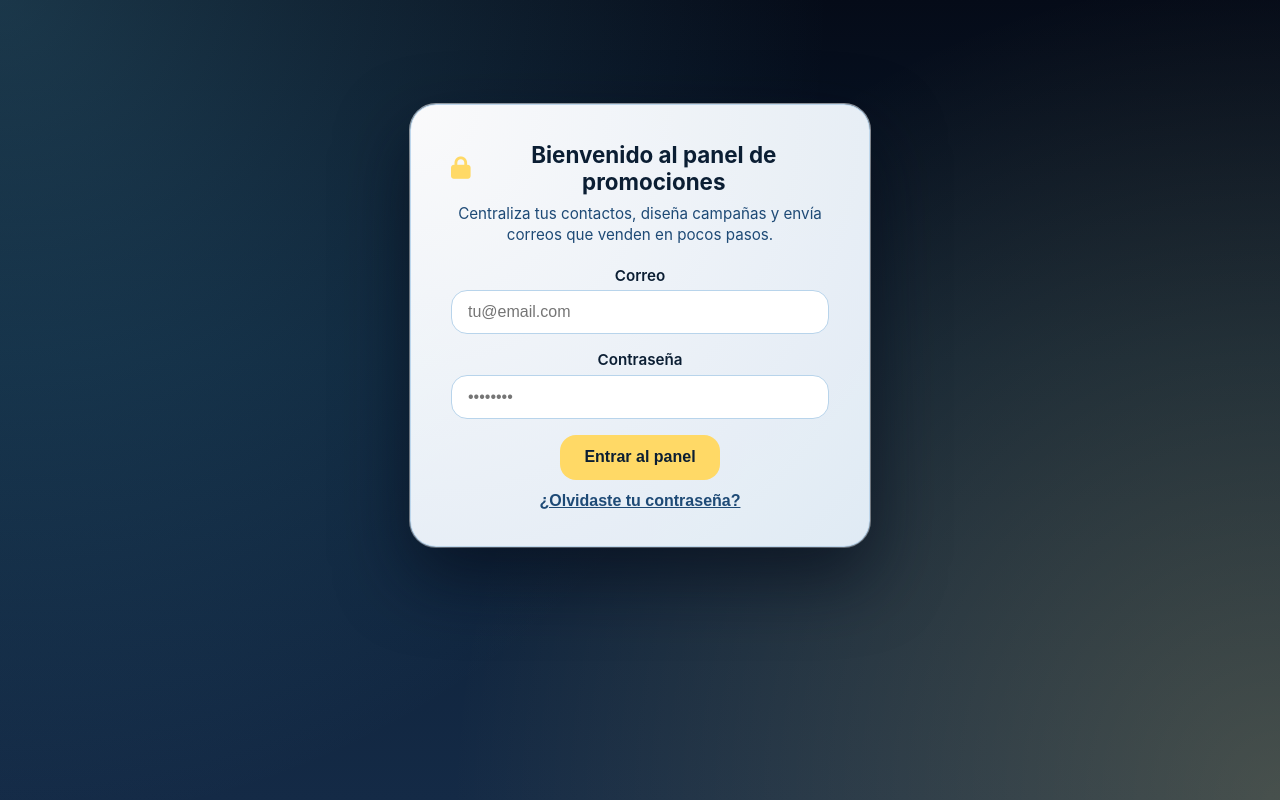
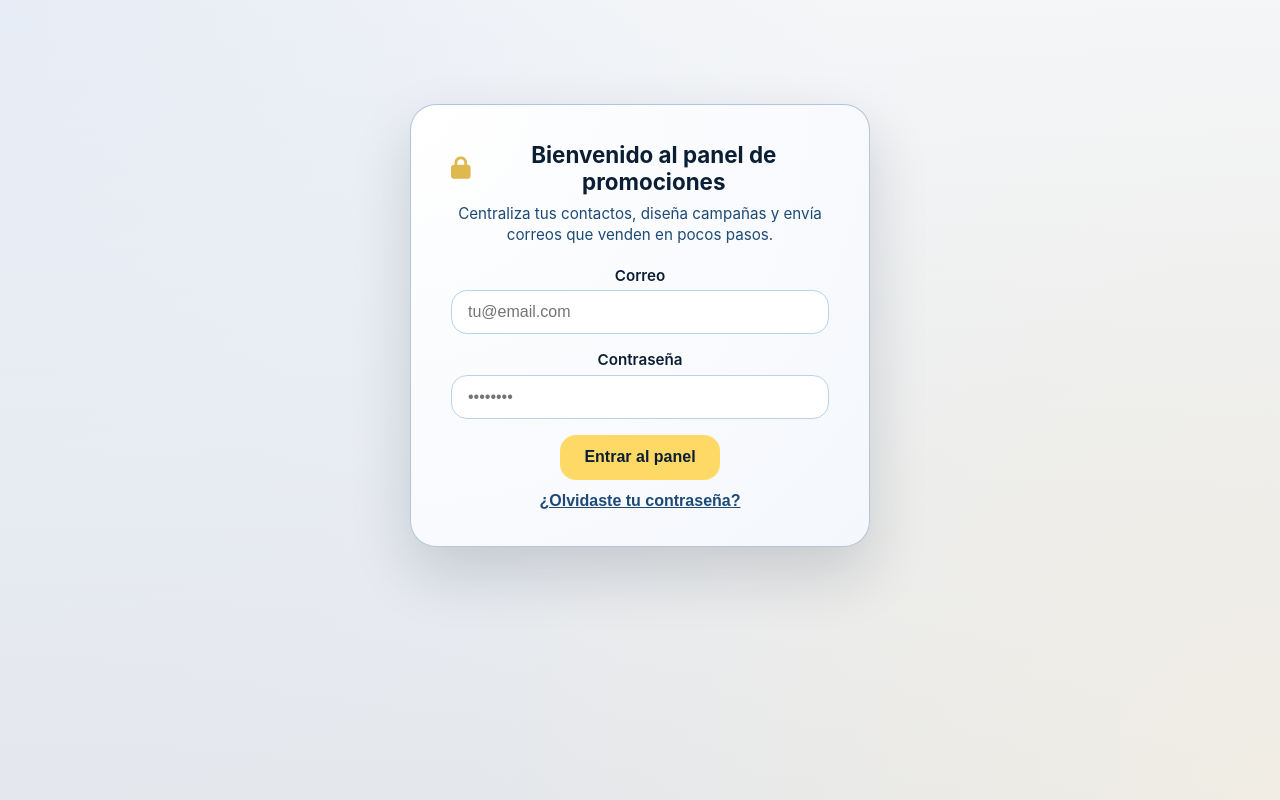
Before and after one commit to RoyVM2003/panel-ventas, a React (Vite) app: page / in a window 1280 px wide. Built offline with nearby package versions, Linux system fonts and the light colour scheme; no server answers.

Commit message:
mejoras frontparte 4

```diff
--- a/src/index.css
+++ b/src/index.css
@@ -7,10 +7,10 @@ body {
   margin: 0;
   min-height: 100vh;
   background:
-    radial-gradient(circle at top left, rgba(95, 194, 230, 0.24), transparent 55%),
-    radial-gradient(circle at bottom right, rgba(255, 217, 102, 0.22), transparent 55%),
-    linear-gradient(180deg, #050b18 0%, #0b1e33 45%, #142a46 100%);
-  color: #1a1a1a;
+    radial-gradient(circle at top left, rgba(224, 232, 244, 0.7), transparent 55%),
+    radial-gradient(circle at bottom right, rgba(248, 240, 222, 0.6), transparent 55%),
+    linear-gradient(180deg, #f5f6f8 0%, #eceff3 45%, #e4e7ec 100%);
+  color: #111827;
   padding: 1.5rem;
 }
 
@@ -20,14 +20,13 @@ body {
 }
 
 .panel {
-  background: radial-gradient(circle at top left, rgba(255, 255, 255, 0.96), rgba(228, 238, 248, 0.98));
+  background: radial-gradient(circle at top left, rgba(255, 255, 255, 0.98), rgba(244, 247, 252, 0.98));
   border-radius: 24px;
   padding: 1.9rem;
   margin-bottom: 1.8rem;
-  border: 1px solid rgba(184, 212, 235, 0.8);
+  border: 1px solid rgba(173, 191, 214, 0.9);
   box-shadow:
-    0 24px 60px rgba(5, 11, 24, 0.6),
-    0 0 0 1px rgba(255, 255, 255, 0.4);
+    0 18px 40px rgba(15, 23, 42, 0.12);
 }
 
 .panel h2 {
@@ -139,10 +138,10 @@ body {
   gap: 1rem;
   margin-bottom: 1.75rem;
   padding: 1.25rem 1.5rem;
-  background: linear-gradient(135deg, rgba(11, 30, 51, 0.85), rgba(20, 84, 140, 0.9));
+  background: linear-gradient(135deg, #0b1e33, #123765);
   border-radius: 22px;
-  border: 1px solid rgba(95, 194, 230, 0.35);
-  color: #f7fbff;
+  border: 1px solid rgba(95, 149, 204, 0.55);
+  color: #f9fafb;
 }
 
 .header-title h1 {
@@ -154,13 +153,13 @@ body {
 }
 
 .header-title h1 i {
-  color: #ffd966;
+  color: #e0b850; /* amarillo sepia elegante */
 }
 
 .header-subtitle {
   margin: 0.25rem 0 0;
   font-size: 0.95rem;
-  color: rgba(228, 242, 255, 0.9);
+  color: rgba(226, 239, 255, 0.92);
 }
 
 .user-info {
@@ -174,7 +173,7 @@ body {
 
 .logout-btn {
   background: rgba(255, 255, 255, 0.12);
-  color: #f7fbff;
+  color: #f9fafb;
   border: 1px solid rgba(255, 255, 255, 0.4);
   padding: 0.5rem 1rem;
   border-radius: 12px;
@@ -193,15 +192,14 @@ body {
 
 .login-section {
   background:
-    radial-gradient(circle at top left, rgba(255, 255, 255, 0.98), rgba(228, 238, 248, 0.98));
+    radial-gradient(circle at top left, rgba(255, 255, 255, 0.99), rgba(244, 247, 252, 0.99));
   border-radius: 26px;
   padding: 2.25rem 2.5rem;
   max-width: 460px;
   margin: 2.5rem auto 2rem;
-  border: 1px solid rgba(184, 212, 235, 0.9);
+  border: 1px solid rgba(173, 191, 214, 0.9);
   box-shadow:
-    0 30px 70px rgba(5, 11, 24, 0.65),
-    0 0 0 1px rgba(255, 255, 255, 0.6);
+    0 26px 60px rgba(15, 23, 42, 0.16);
 }
 
 .login-header h2 {
@@ -214,7 +212,7 @@ body {
 }
 
 .login-header h2 i {
-  color: #ffd966;
+  color: #e0b850;
 }
 
 .login-subtitle {
@@ -250,8 +248,8 @@ body {
 }
 
 .msg.info {
-  background: #dceaf5;
-  border: 1px solid #b8d4eb;
+  background: #e6edf7;
+  border: 1px solid #c0d3ec;
   color: #0b1e33;
 }
 
@@ -262,8 +260,8 @@ body {
 }
 
 .ai-output {
-  background: #0d1b3e;
-  color: #e0f3ff;
+  background: #0f172a;
+  color: #e5f0ff;
   padding: 0.75rem 1rem;
   border-radius: 12px;
   font-size: 0.85rem;
@@ -369,11 +367,11 @@ body {
   grid-template-columns: repeat(4, minmax(0, 1fr));
   gap: 0.75rem;
   margin-bottom: 1.75rem;
-  padding: 0.55rem;
+  padding: 0.6rem;
   border-radius: 999px;
-  background: radial-gradient(circle at top left, rgba(15, 35, 60, 0.9), rgba(10, 25, 46, 0.95));
-  border: 1px solid rgba(95, 194, 230, 0.35);
-  box-shadow: 0 16px 40px rgba(2, 8, 20, 0.75);
+  background: radial-gradient(circle at top left, rgba(255, 255, 255, 0.96), rgba(238, 242, 248, 0.96));
+  border: 1px solid rgba(173, 191, 214, 0.9);
+  box-shadow: 0 14px 32px rgba(15, 23, 42, 0.18);
 }
 
 .app-step {
@@ -381,8 +379,8 @@ body {
   border: none;
   padding: 0.7rem 0.8rem;
   border-radius: 999px;
-  background: radial-gradient(circle at top left, rgba(255, 255, 255, 0.08), rgba(9, 21, 40, 0.95));
-  color: #eaf4ff;
+  background: radial-gradient(circle at top left, rgba(246, 249, 255, 0.9), rgba(231, 238, 249, 0.92));
+  color: #111827;
   display: flex;
   align-items: center;
   gap: 0.65rem;
@@ -393,22 +391,22 @@ body {
     transform 0.18s ease,
     box-shadow 0.18s ease,
     border-color 0.18s ease;
-  border: 1px solid rgba(95, 194, 230, 0.2);
+  border: 1px solid rgba(173, 191, 214, 0.9);
 }
 
 .app-step:hover {
-  background: radial-gradient(circle at top left, rgba(95, 194, 230, 0.24), rgba(9, 21, 40, 0.98));
+  background: radial-gradient(circle at top left, rgba(255, 248, 228, 0.96), rgba(241, 233, 210, 0.98));
   transform: translateY(-1px);
-  box-shadow: 0 10px 24px rgba(2, 8, 20, 0.6);
-  border-color: rgba(255, 217, 102, 0.55);
+  box-shadow: 0 10px 24px rgba(15, 23, 42, 0.25);
+  border-color: rgba(224, 184, 80, 0.9);
 }
 
 .app-step-number {
   width: 2rem;
   height: 2rem;
   border-radius: 999px;
-  background: linear-gradient(135deg, #ffd966, #ffcd4f);
-  color: #102038;
+  background: linear-gradient(135deg, #e0b850, #f0c96a);
+  color: #111827;
   display: inline-flex;
   align-items: center;
   justify-content: center;
```
